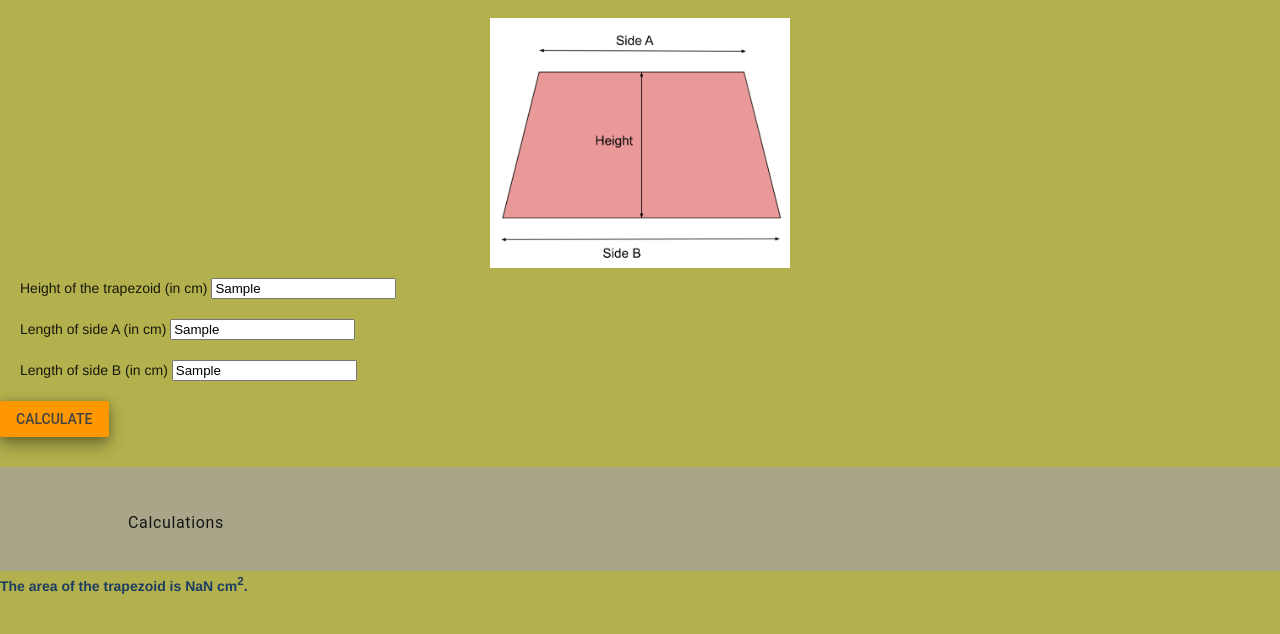
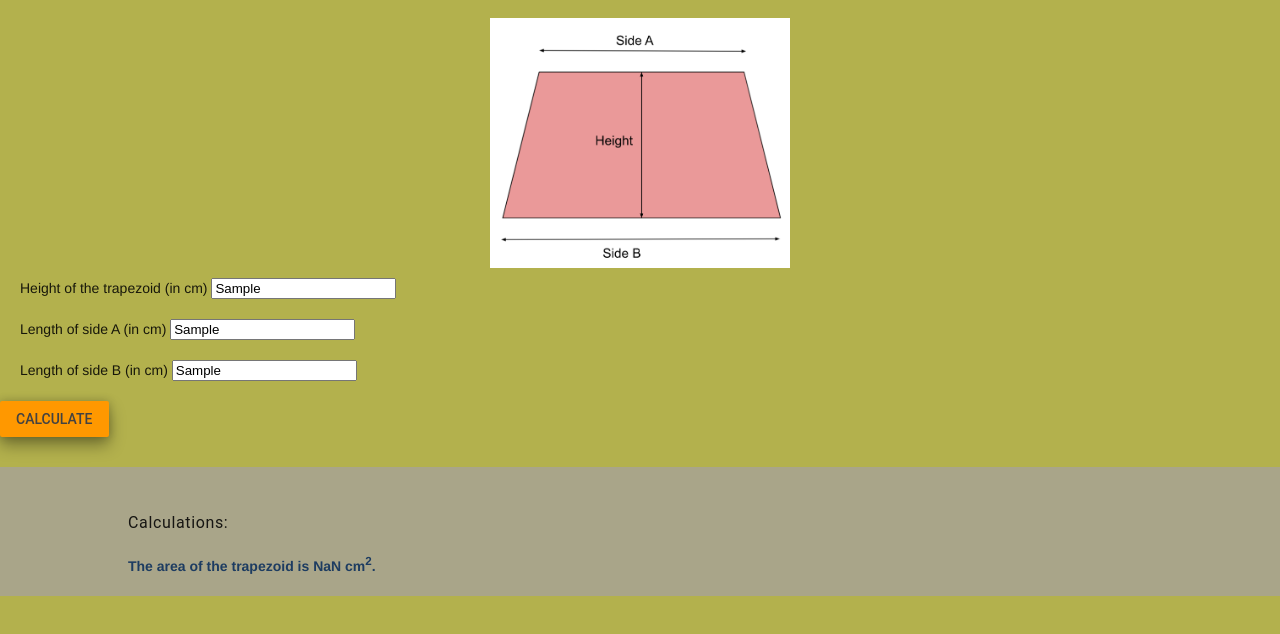
Before and after one commit to ICS20-Programming-ZoiaB/Unit3-01-HTML-AreaTrapezoid, a plain HTML site: page index.html in a window 1280 px wide. Both pictures are taken after typing "Sample", "Sample", "Sample" into the empty fields and a click on the input "Calculate". Shown: the part 116-750 px from the top of the page. Drawn offline with nearby package versions, Linux system fonts and the light colour scheme.

Commit message:
Fixed div in html

```diff
--- a/index.html
+++ b/index.html
@@ -46,9 +46,8 @@
 
   <!-- Div displaying results -->
   <div id="div">
-    <h6>Calculations</h6>
-  </div>
-  <div id="display-results">
+    <h6>Calculations:</h6>
+    <div id="display-results"></div>
   </div>
 </body>
 </html>
--- a/js/script.js
+++ b/js/script.js
@@ -11,7 +11,7 @@ function areaCalculate() {
   let sideA = parseFloat(document.getElementById("side-a").value);
   let sideB = parseFloat(document.getElementById("side-b").value);
   let totalSides = sideA + sideB;
-  let area = totalSides / 2 * height;
+  let area = totalSides * height / 2;
 
   //displaying calculations to screen
   document.getElementById("display-results").innerHTML = "The area of the trapezoid is " + area.toFixed(2) + " cm<sup>2</sup>."
```
